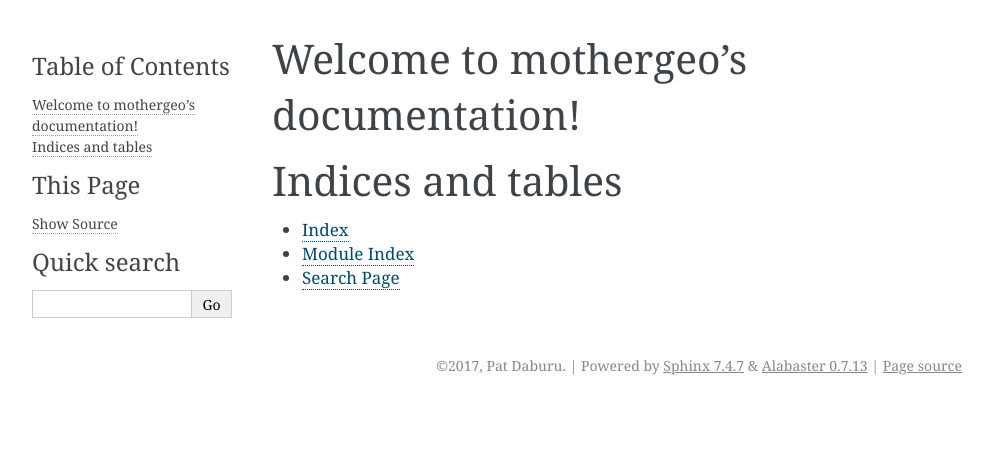
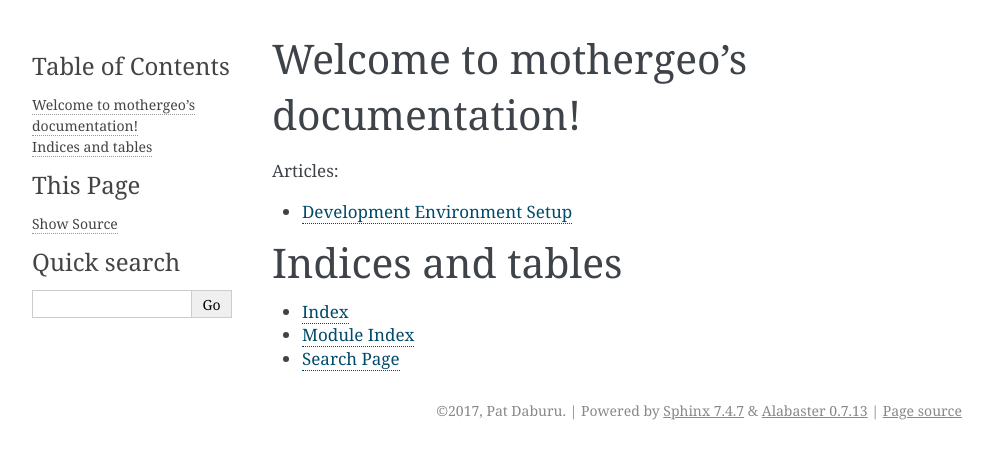
Before and after one commit to patdaburu/mothergeo-py, a Sphinx documentation site: the page built from docs/source/index.rst, in a window 1280 px wide. Shown: the top 459 px of the page, without its empty margins (148-1141 px from the left). Built offline with Sphinx 7.4.7, drawn with Linux system fonts in a browser that asks for light colours.

Commit message:
Added a sample article to the Sphinx project.

```diff
--- /dev/null
+++ b/docs/source/articles/env-setup.rst
@@ -0,0 +1,5 @@
+.. Title
+
+Development Environment Setup
+=============================
+Coming Soon.
--- a/docs/source/index.rst
+++ b/docs/source/index.rst
@@ -7,10 +7,11 @@ Welcome to mothergeo's documentation!
 =====================================
 
 .. toctree::
+   :glob:
    :maxdepth: 2
-   :caption: Contents:
+   :caption: Articles:
 
-
+   articles/*
 
 Indices and tables
 ==================
```
